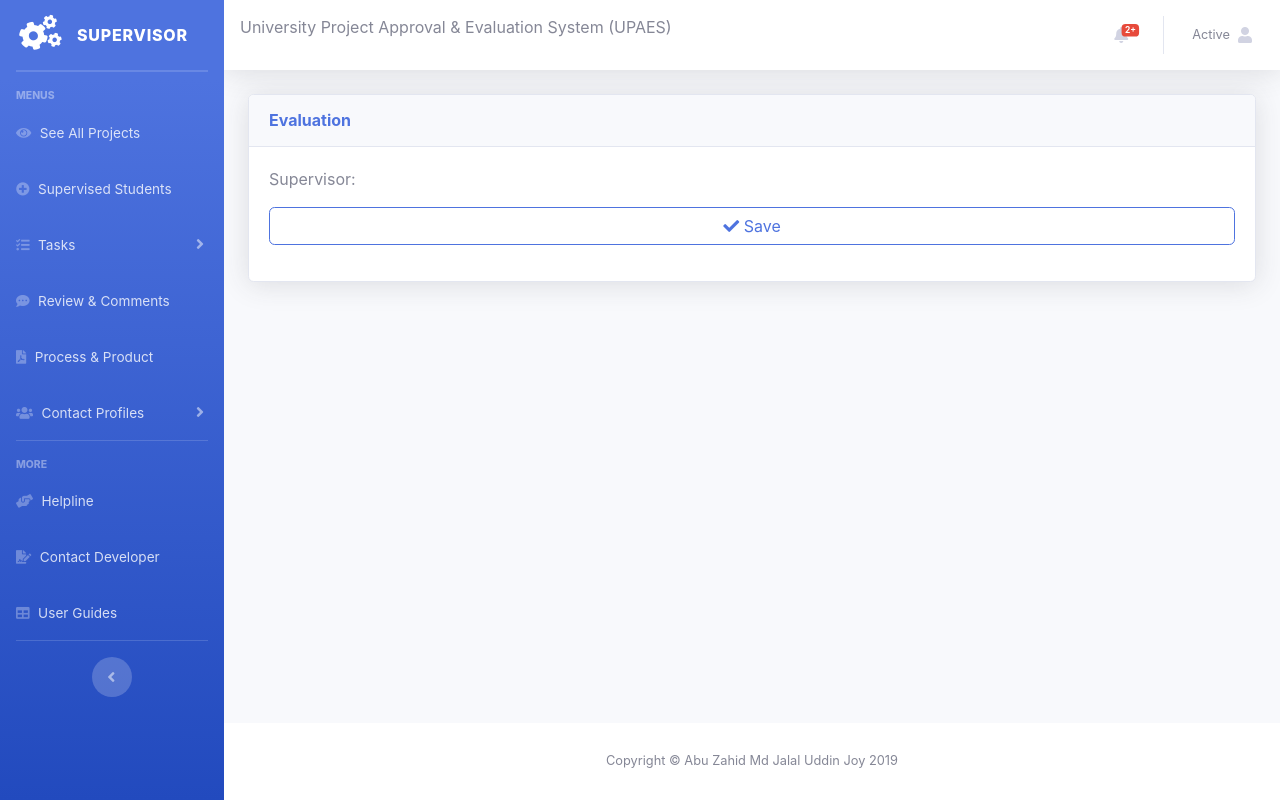
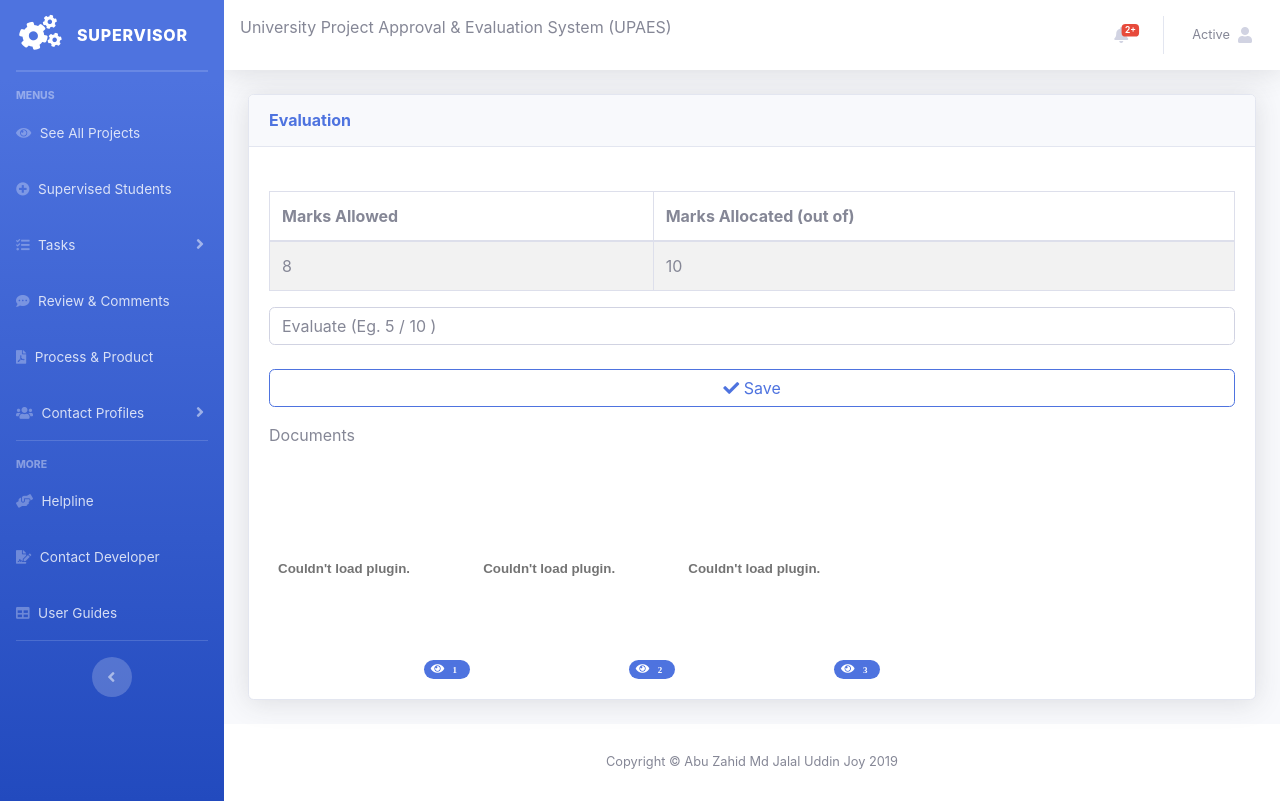
Before and after one commit to azmjalaluddinjoy/upaes, a Django app: page /supervisor/evaluation/2/ in a window 1280 px wide. Run offline with Django 3.2, Linux system fonts and the light colour scheme; data comes from the database, SQL or seed files in the repository; both versions use the stored data as it was after the commit; some libraries are stand-ins or nearby versions.

Commit message:
v18.3 all_proposed_requiremen_completed

```diff
--- a/student/views.py
+++ b/student/views.py
@@ -75,7 +75,6 @@ def track_project(request):
                     student_id = request.session.get('student_log')
                     file_tracking_type = DocumentType.objects.filter(process_product_type=document_type).first()
                     uploaded_file = request.FILES['product_file']
-                    # student = get_object_or_404(Student, studentId=student_id)
                     product_file_save_request = ProductFile(student_id=student, file_tracking_type=file_tracking_type,
                                                             product_file=uploaded_file)
                     product_file_save_request.save()
--- a/supervisor/views.py
+++ b/supervisor/views.py
@@ -44,9 +44,16 @@ def task_assign(request, student_pk):
 def evaluation(request, student_pk):
     # task_object = Task.objects.filter(pk=task_pk)
     task_info = Task.objects.get(pk=student_pk)
-
-    print(task_info.task_name)
-    print(student_pk)
+    product_this_student = ProductFile.objects.all()
+    if ProductFile.objects.filter(student_id=task_info.student):
+        if ProductFile.objects.filter(file_tracking_type=task_info.task_name):
+            product_this = ProductFile.objects.filter(file_tracking_type=task_info.task_name)
+            if request.method == 'POST':
+                marks_allowed = request.POST['marks_allowed']
+                task_info.marks_allowed = marks_allowed
+                task_info.save()
+            return render(request, 'supervisor/evaluate.html', {'product_information': product_this,
+                                                                'task_info': task_info})
 
     return render(request, 'supervisor/evaluate.html')
 
--- a/templates/supervisor/evaluate.html
+++ b/templates/supervisor/evaluate.html
@@ -39,17 +39,40 @@ tr:nth-child(even) {
         </div>
         <!-- Text Body -->
            <div class="col-xl-12 card-body">
-           <p>Supervisor:</p>
+{#           {% for task_info in task_info %}#}
+           <table class="table table-striped table-bordered table-hover" id="mydata">
+                       <br> <thead>
+                        <tr>
+                            <th>Marks Allowed</th>
+                            <th>Marks Allocated (out of)</th>
+                        </tr>
+                        </thead>
+                         <tbody>
+                         <tr>
+                             <td>{{ task_info.marks_allowed }}</td>
+                            <td>{{ task_info.marks_allocated }}</td>
+                        </tr>
+                         </tbody>
+           </table>
 
+           <form name="evaluation_update"  method="post">
             {% csrf_token %}
-
-           <div align="center" class="submit-block table">
+           <input type="number" class="form-control" name="marks_allowed" placeholder="Evaluate (Eg. 5 / 10 )" id="projectVision">
+           <br><div align="center" class="submit-block table">
                 <button class="btn btn-outline-primary btn-md btn-block"><i class="fas fa-check"></i>
                 <span class="text">Save</span>
                 </button>
             </div>
-
            </form>
+           <p>Documents</p>
+               {% for product_information in product_information %}
+                    {% if product_information.product_file %}
+                            <embed src="/media/{{ product_information.product_file }}" type="application/pdf" height="210px" width="150">
+                            <a class="badge badge-pill badge-primary fas fa-eye" href="/media/{{ product_information.product_file }}">
+                            <i class=""></i><span class="badge badge-pill badge-primary">{{ forloop.counter }}</span>
+                            </a>
+                    {% endif %}
+                {% endfor %}
            </div>
         </div>
     </div>
--- a/templates/supervisor/supervised_student.html
+++ b/templates/supervisor/supervised_student.html
@@ -48,10 +48,6 @@ height: 3rem; }
                             <th>Student ID</th>
                             <th>Semester</th>
                             <th>Task</th>
-{#                            <th>Student Name</th>#}
-{#                            <th>Project name</th>#}
-{#                            <th>Project Type</th>#}
-{#                            <th>Description</th>#}
                         </tr>
                         </thead>
                         {% for student in students %}
--- a/templates/supervisor/task_assign.html
+++ b/templates/supervisor/task_assign.html
@@ -132,7 +132,7 @@ tr:nth-child(even) {
                     </select><br>
                    <input type="number" class="form-control" name="marks_allocated" placeholder="Allocate Marks for this task (Like: 10 or 15)" id="projectVision">
 
-                    <br><input class=" form-control" name="deadline" type="datetime-local" name="bday"><br>
+                    <br><input class=" form-control" name="deadline" type="datetime-local"><br>
 
 {#card shadow md ending div#}
            <div align="center" class="submit-block table">
```
Also changed, not shown: db.sqlite3, 1 other file.
